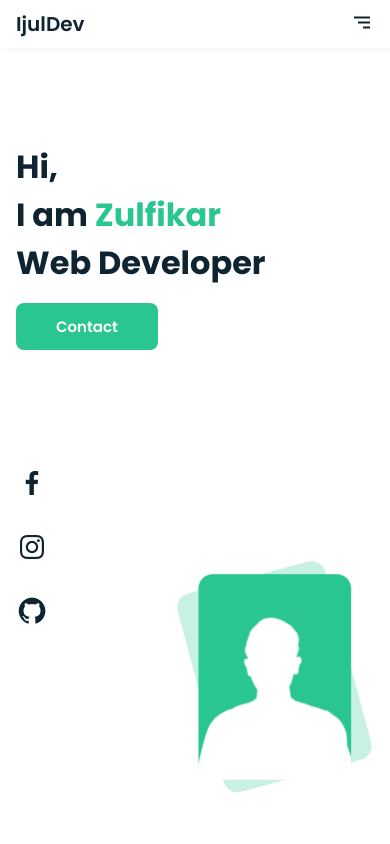
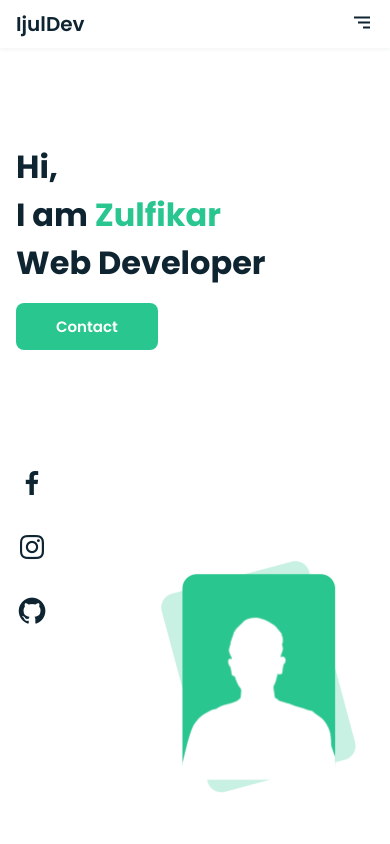
Before and after one commit to zeddlabs/zulfikarpinem.github.io, a plain HTML site: page index.html in a window 390 px wide. Shown: the top 844 px of the page. Drawn offline with nearby package versions, Linux system fonts and the light colour scheme.

Commit message:
Update main.css

```diff
--- a/assets/css/main.css
+++ b/assets/css/main.css
@@ -470,8 +470,8 @@ img {
   }
   .home-img {
     position: absolute;
-    right: 1rem;
-    bottom: 1rem;
+    right: 2rem;
+    bottom: 0;
     width: 200px;
   }
   .home-img img {
```
